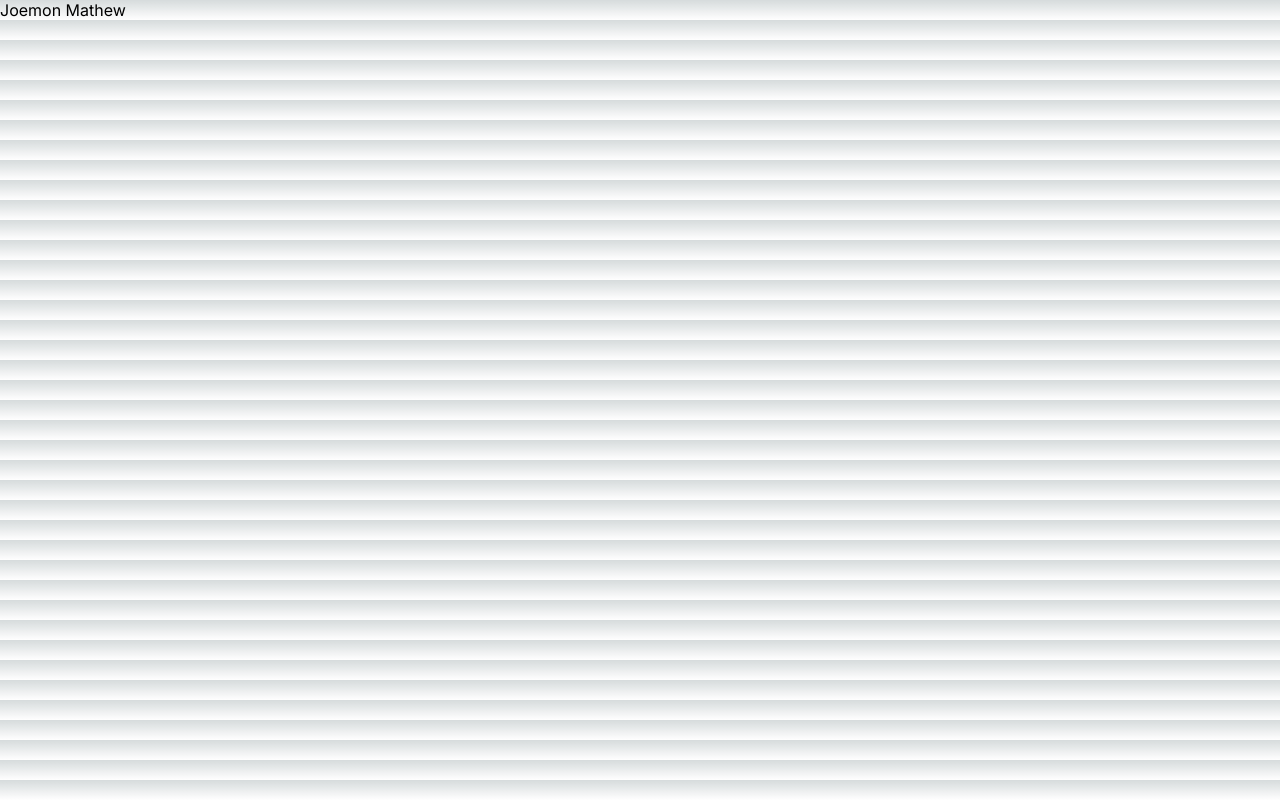
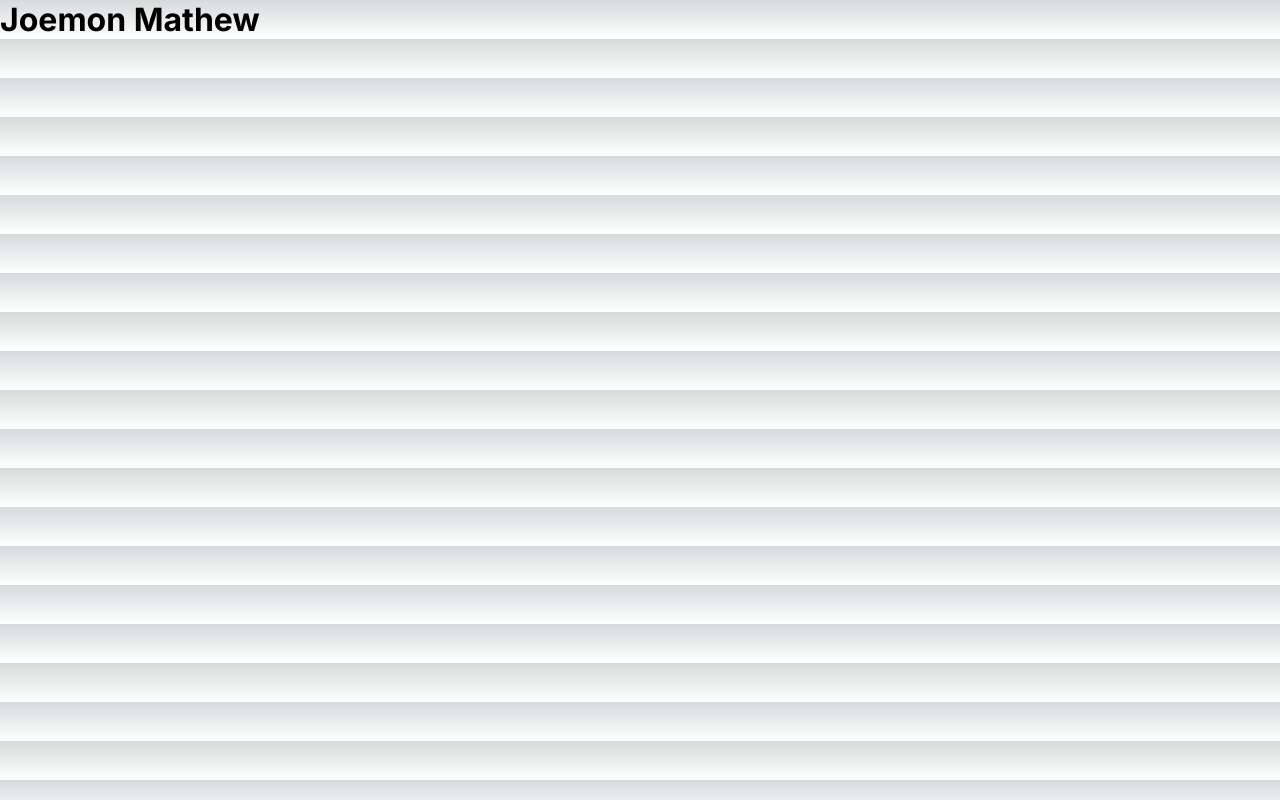
Before and after one commit to Joemonmathew/MyPortfolio, a Next.js app: page / in a window 1280 px wide. Built offline with nearby package versions, Linux system fonts and the light colour scheme.

Commit message:
replaced template

```diff
--- a/app/page.js
+++ b/app/page.js
@@ -1,5 +1,5 @@
 export default function Home() {
   return (
-    <a>Joemon Mathew</a>
+    <h1>Joemon Mathew</h1>
   )
 }
```
